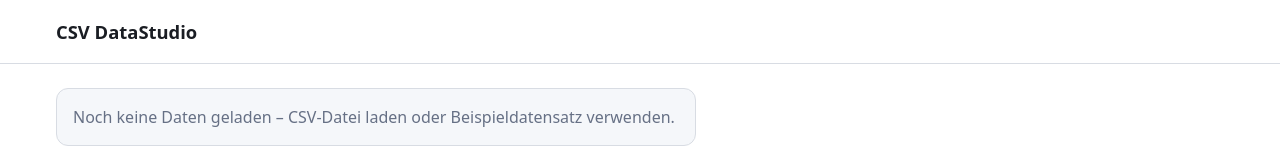
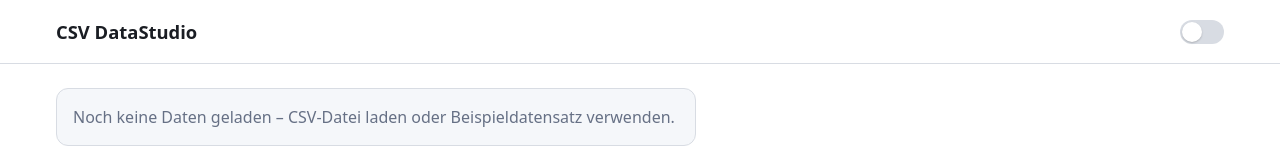
Before and after one commit to M3-13/e2e-spa-datastudio-20260905-091440-1b90, a React (Vite) app: page / in a window 1280 px wide. Shown: the top 160 px of the page. Built offline with nearby package versions, Linux system fonts and the light colour scheme.

Commit message:
feat: Dark-Mode-Umschalter implementieren (#18)
Closes #8

Co-authored-by: office-crew <development@office-crew.dev>

```diff
--- a/src/components/ThemeToggle.tsx
+++ b/src/components/ThemeToggle.tsx
@@ -1,5 +1,75 @@
+import { useLayoutEffect, type CSSProperties } from 'react';
+import { useApp } from '../state/store';
+
+const THEME_STORAGE_KEY = 'datastudio.theme';
+
+const buttonStyle: CSSProperties = {
+  minWidth: 44,
+  minHeight: 44,
+  display: 'inline-flex',
+  alignItems: 'center',
+  justifyContent: 'center',
+  padding: 0,
+  border: 'none',
+  background: 'transparent',
+  cursor: 'pointer',
+  borderRadius: 8,
+};
+
+const trackStyle = (checked: boolean): CSSProperties => ({
+  width: 44,
+  height: 24,
+  boxSizing: 'border-box',
+  borderRadius: 999,
+  padding: 2,
+  display: 'flex',
+  alignItems: 'center',
+  backgroundColor: checked ? 'var(--color-accent)' : 'var(--color-border)',
+  transition: 'background-color 150ms ease',
+});
+
+const knobStyle = (checked: boolean): CSSProperties => ({
+  width: 20,
+  height: 20,
+  borderRadius: 999,
+  backgroundColor: '#ffffff',
+  boxShadow: '0 1px 2px rgba(0, 0, 0, 0.2)',
+  transform: checked ? 'translateX(20px)' : 'translateX(0)',
+  transition: 'transform 150ms ease',
+});
+
 function ThemeToggle() {
-  return null;
+  const { state, actions } = useApp();
+  const darkMode = state.view.darkMode;
+
+  useLayoutEffect(() => {
+    let stored: string | null = null;
+    try {
+      stored = window.localStorage.getItem(THEME_STORAGE_KEY);
+    } catch {
+      stored = null;
+    }
+    if (stored === 'dark') {
+      actions.setDarkMode(true);
+    }
+  }, [actions]);
+
+  return (
+    <button
+      type="button"
+      role="switch"
+      aria-checked={darkMode}
+      aria-label={
+        darkMode ? 'Auf hellen Modus wechseln' : 'Auf dunklen Modus wechseln'
+      }
+      onClick={() => actions.setDarkMode(!darkMode)}
+      style={buttonStyle}
+    >
+      <span style={trackStyle(darkMode)}>
+        <span style={knobStyle(darkMode)} />
+      </span>
+    </button>
+  );
 }
 
 export default ThemeToggle;
```
